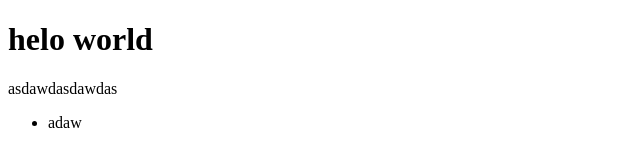
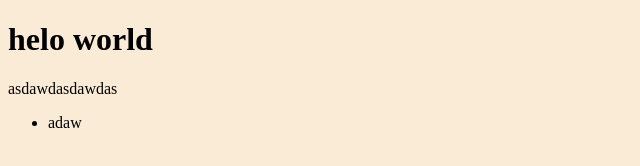
Before and after one commit to Anggiragk/git-test-2, a plain HTML site: page index.html in a window 1280 px wide. Shown: the whole page, without its empty margins (0-640 px from the left). Drawn offline with Linux system fonts and the light colour scheme.

Commit message:
menambahkan file css

```diff
--- a/index.html
+++ b/index.html
@@ -4,6 +4,7 @@
     <meta charset="UTF-8">
     <meta http-equiv="X-UA-Compatible" content="IE=edge">
     <meta name="viewport" content="width=device-width, initial-scale=1.0">
+    <link rel="stylesheet" href="style.css">
     <title>Coba git remote 2</title>
 </head>
 <body>
--- /dev/null
+++ b/style.css
@@ -0,0 +1,3 @@
+body {
+    background-color: antiquewhite;
+}
```
